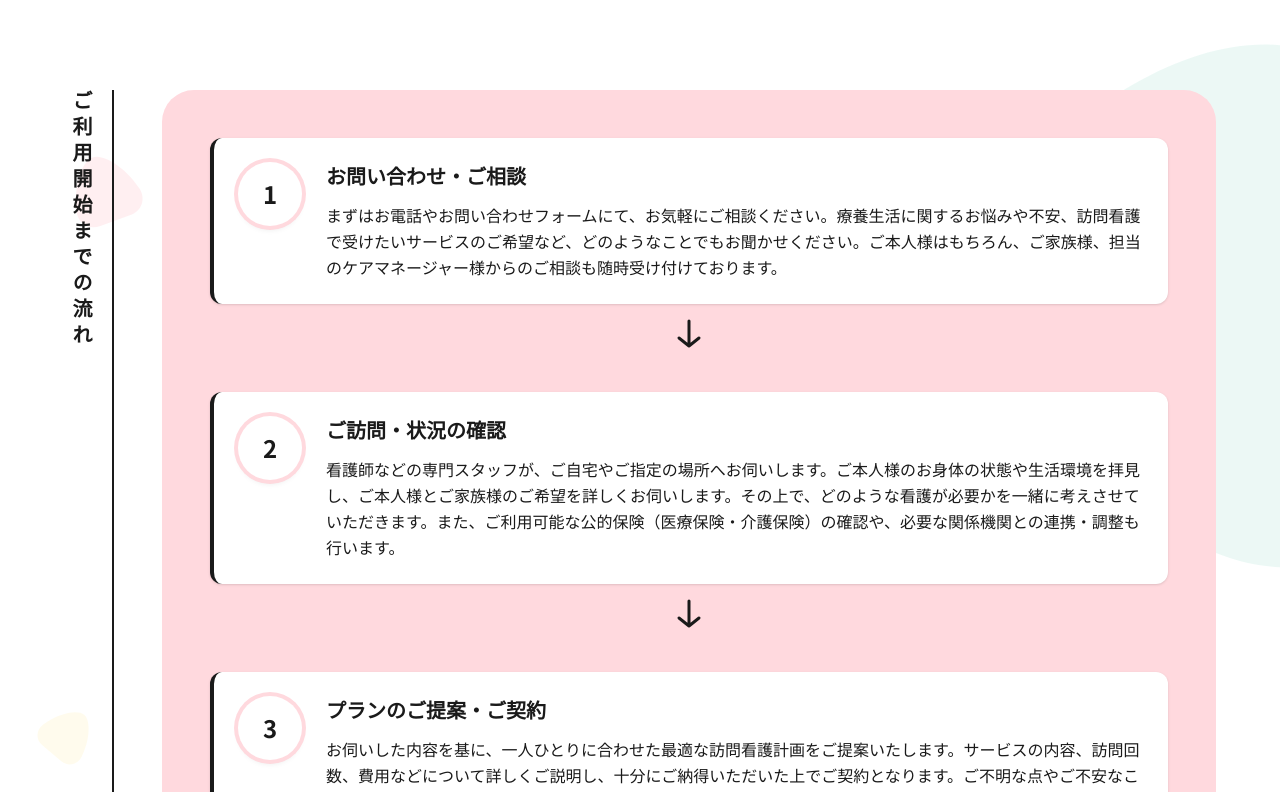
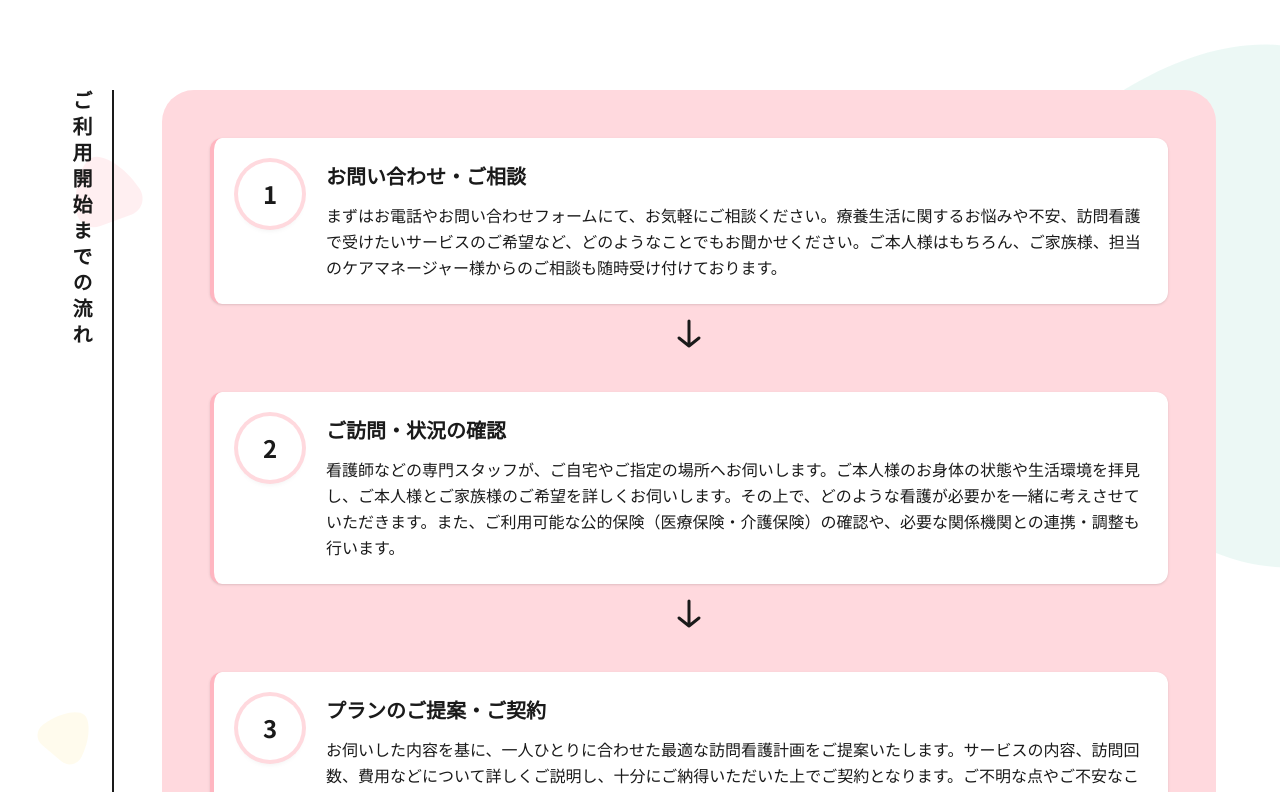
Before and after one commit to tasai-lab/fractal-hp, a Next.js app: page / in a window 1280 px wide. Shown: the part 5820-6612 px from the top of the page. Built offline with nearby package versions, Linux system fonts and the light colour scheme.

Commit message:
style: ご利用開始までの流れのカード左側を濃いピンクに変更

```diff
--- a/src/components/Flow.tsx
+++ b/src/components/Flow.tsx
@@ -19,7 +19,7 @@ export default function Flow() {
               {flowSteps.map((step, index) => (
                 <div key={step.step} className="flex flex-col items-center">
                   {/* ステップカード - 白背景 */}
-                  <div className="bg-white rounded-xl p-4 md:p-6 shadow-sm w-full hover-lift border-l-4 border-[var(--color-primary)]">
+                  <div className="bg-white rounded-xl p-4 md:p-6 shadow-sm w-full hover-lift border-l-4 border-[var(--color-accent-pink)]">
                     <div className="flex items-start gap-4 md:gap-6">
                       {/* ステップ番号バッジ */}
                       <div className="flex-shrink-0">
```
